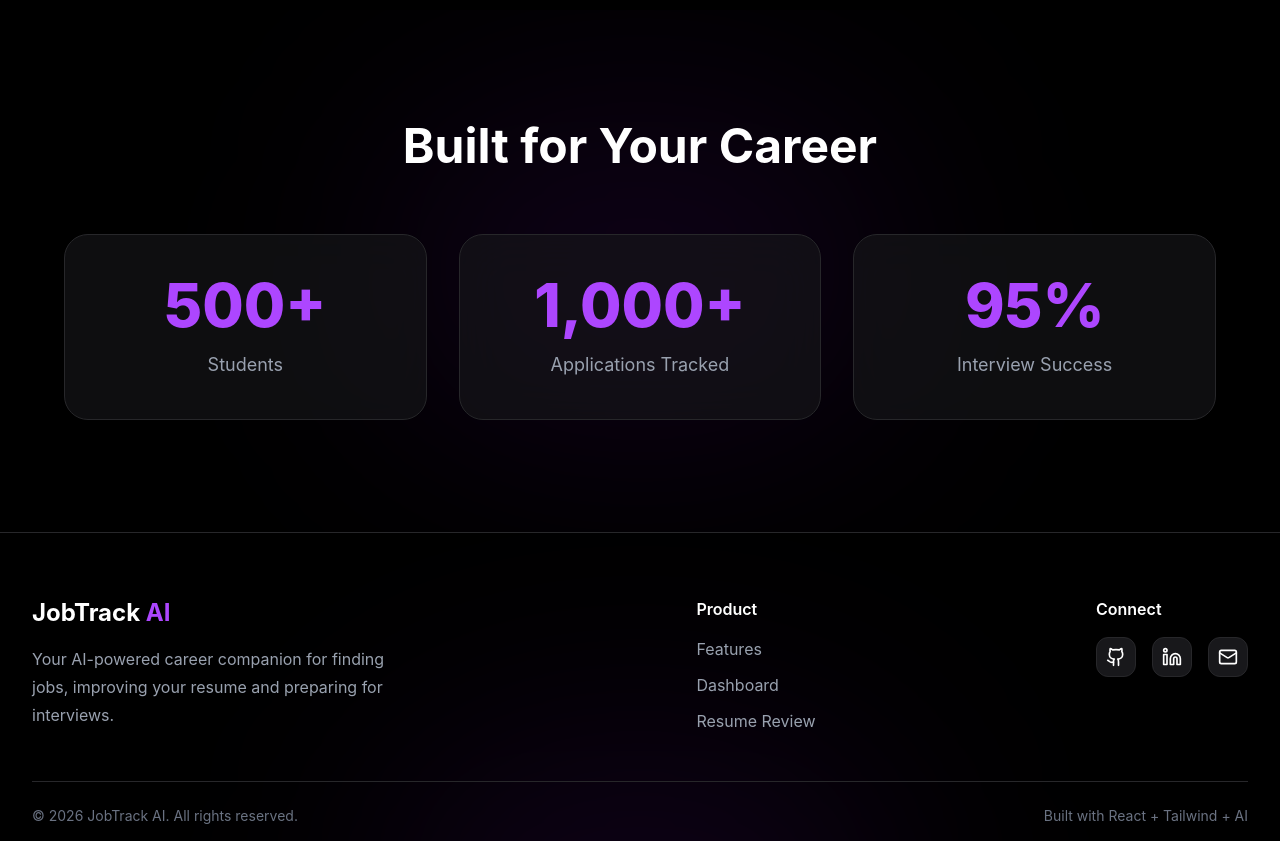
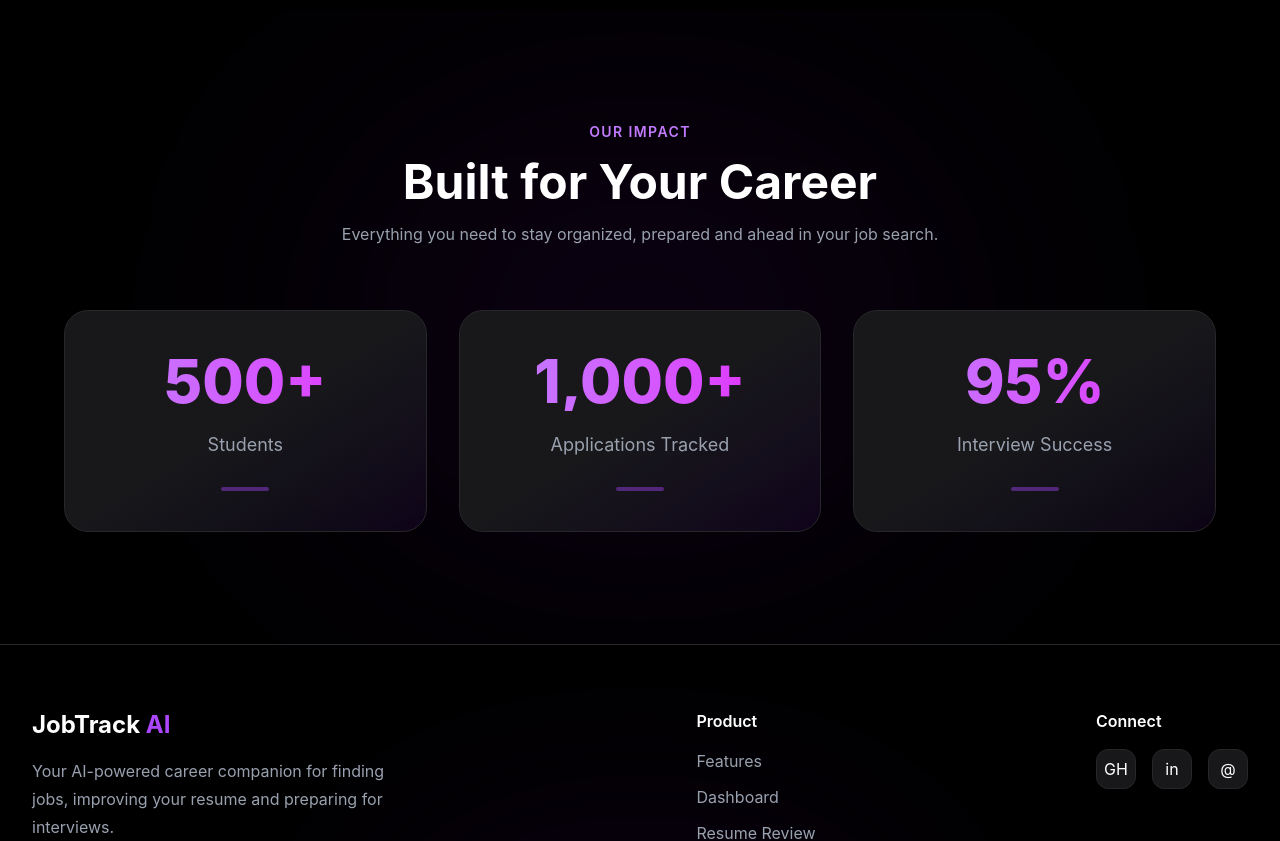
Before and after one commit to Kartik3032/JobTrack-AI, a React (Vite) app in the folder client/: page / in a window 1280 px wide. Shown: the part 1220-2061 px from the top of the page. Built offline with nearby package versions, Linux system fonts and the light colour scheme.

Commit message:
upgrade stats section

```diff
--- a/client/package.json
+++ b/client/package.json
@@ -11,8 +11,8 @@
   },
   "dependencies": {
     "@tailwindcss/vite": "^4.3.3",
-    "framer-motion": "^13.0.0",
-    "lucide-react": "^1.30.0",
+    "framer-motion": "^13.1.0",
+    "lucide-react": "^1.31.0",
     "react": "^19.2.8",
     "react-dom": "^19.2.8",
     "tailwindcss": "^4.3.3"
--- a/client/src/components/Footer.jsx
+++ b/client/src/components/Footer.jsx
@@ -1,11 +1,7 @@
-import { Github, Linkedin, Mail } from "lucide-react";
-import { motion } from "framer-motion";
-
 function Footer() {
     return (
         <footer className="relative bg-black border-t border-zinc-800 text-white overflow-hidden">
 
-            {/* Background Glow */}
             <div className="absolute left-1/2 -bottom-40 -translate-x-1/2 w-[500px] h-[300px] bg-purple-600/10 blur-[120px] rounded-full" />
 
             <div className="relative max-w-7xl mx-auto px-8 py-16">
@@ -24,14 +20,14 @@
                         </p>
                     </div>
 
-                    {/* Links */}
+                    {/* Product */}
                     <div>
                         <h3 className="font-semibold mb-4">
                             Product
                         </h3>
 
                         <div className="flex flex-col gap-3 text-gray-400">
-                            <a href="#" className="hover:text-white transition">
+                            <a href="#features" className="hover:text-white transition">
                                 Features
                             </a>
 
@@ -45,7 +41,7 @@
                         </div>
                     </div>
 
-                    {/* Social */}
+                    {/* Connect */}
                     <div>
                         <h3 className="font-semibold mb-4">
                             Connect
@@ -53,37 +49,34 @@
 
                         <div className="flex gap-4">
 
-                            <motion.a
-                                whileHover={{ y: -4 }}
+                            <a
                                 href="#"
-                                className="w-10 h-10 flex items-center justify-center rounded-xl bg-zinc-900 border border-zinc-800 hover:border-purple-500 transition"
+                                className="w-10 h-10 flex items-center justify-center rounded-xl bg-zinc-900 border border-zinc-800 hover:border-purple-500 hover:text-purple-400 transition"
                             >
-                                <Github size={20} />
-                            </motion.a>
+                                GH
+                            </a>
 
-                            <motion.a
-                                whileHover={{ y: -4 }}
+                            <a
                                 href="#"
-                                className="w-10 h-10 flex items-center justify-center rounded-xl bg-zinc-900 border border-zinc-800 hover:border-purple-500 transition"
+                                className="w-10 h-10 flex items-center justify-center rounded-xl bg-zinc-900 border border-zinc-800 hover:border-purple-500 hover:text-purple-400 transition"
                             >
-                                <Linkedin size={20} />
-                            </motion.a>
+                                in
+                            </a>
 
-                            <motion.a
-                                whileHover={{ y: -4 }}
+                            <a
                                 href="#"
-                                className="w-10 h-10 flex items-center justify-center rounded-xl bg-zinc-900 border border-zinc-800 hover:border-purple-500 transition"
+                                className="w-10 h-10 flex items-center justify-center rounded-xl bg-zinc-900 border border-zinc-800 hover:border-purple-500 hover:text-purple-400 transition"
                             >
-                                <Mail size={20} />
-                            </motion.a>
+                                @
+                            </a>
 
                         </div>
                     </div>
 
                 </div>
 
-                {/* Bottom */}
                 <div className="border-t border-zinc-800 mt-12 pt-6 flex flex-col md:flex-row justify-between gap-3 text-sm text-gray-500">
+
                     <p>
                         © 2026 JobTrack AI. All rights reserved.
                     </p>
@@ -91,6 +84,7 @@
                     <p>
                         Built with React + Tailwind + AI
                     </p>
+
                 </div>
 
             </div>
--- a/client/src/components/Stats.jsx
+++ b/client/src/components/Stats.jsx
@@ -20,32 +20,68 @@
         <section className="relative bg-black text-white py-28 px-8 overflow-hidden">
 
             {/* Background Glow */}
-            <div className="absolute left-1/2 top-1/2 -translate-x-1/2 -translate-y-1/2 w-[500px] h-[300px] bg-purple-600/10 blur-[120px] rounded-full" />
+            <div className="absolute left-1/2 top-1/2 -translate-x-1/2 -translate-y-1/2 w-[600px] h-[350px] bg-purple-600/10 blur-[140px] rounded-full" />
 
             <div className="relative max-w-6xl mx-auto">
 
-                <h2 className="text-4xl md:text-5xl font-bold text-center mb-16">
+                {/* Heading */}
+                <motion.div
+                    initial={{ opacity: 0, y: 20 }}
+                    whileInView={{ opacity: 1, y: 0 }}
+                    transition={{ duration: 0.6 }}
+                    viewport={{ once: true }}
+                    className="text-center mb-16"
+                >
+                    <p className="text-purple-400 font-semibold tracking-widest uppercase text-sm mb-4">
+                        Our Impact
+                    </p>
+
+                    <h2 className="text-4xl md:text-5xl font-bold">
                         Built for Your Career
                     </h2>
 
+                    <p className="text-gray-400 mt-4 max-w-2xl mx-auto">
+                        Everything you need to stay organized, prepared and ahead
+                        in your job search.
+                    </p>
+                </motion.div>
+
+                {/* Stats */}
                 <div className="grid md:grid-cols-3 gap-8">
 
                     {stats.map((stat, index) => (
                         <motion.div
                             key={index}
-                            initial={{ opacity: 0, y: 30 }}
+                            initial={{ opacity: 0, y: 40 }}
                             whileInView={{ opacity: 1, y: 0 }}
-                            transition={{ duration: 0.5, delay: index * 0.15 }}
+                            transition={{
+                                duration: 0.6,
+                                delay: index * 0.15,
+                            }}
                             viewport={{ once: true }}
-                            className="group text-center bg-zinc-900/60 backdrop-blur-xl border border-zinc-800 rounded-3xl p-10 hover:-translate-y-2 hover:border-purple-500 transition-all duration-300 hover:shadow-[0_0_35px_rgba(168,85,247,0.2)]"
+                            className="group relative text-center"
                         >
-                            <h3 className="text-5xl md:text-6xl font-extrabold text-purple-500 group-hover:text-purple-400 transition-colors">
+
+                            {/* Purple Top Glow */}
+                            <div className="absolute inset-x-10 -top-px h-px bg-gradient-to-r from-transparent via-purple-500 to-transparent opacity-0 group-hover:opacity-100 transition-opacity duration-500" />
+
+                            {/* Card */}
+                            <div className="relative bg-gradient-to-br from-zinc-900 via-zinc-900 to-purple-950/20 backdrop-blur-xl border border-zinc-800 rounded-3xl p-10 transition-all duration-300 hover:-translate-y-3 hover:border-purple-500/60 hover:shadow-[0_0_45px_rgba(168,85,247,0.18)]">
+
+                                {/* Number */}
+                                <h3 className="text-5xl md:text-6xl font-extrabold bg-gradient-to-r from-purple-400 to-fuchsia-500 bg-clip-text text-transparent">
                                     {stat.value}
                                 </h3>
 
-                            <p className="mt-4 text-gray-400 text-lg">
+                                {/* Label */}
+                                <p className="mt-5 text-gray-400 text-lg">
                                     {stat.label}
                                 </p>
+
+                                {/* Bottom Glow */}
+                                <div className="mx-auto mt-7 w-12 h-1 rounded-full bg-purple-500/40 group-hover:w-20 group-hover:bg-purple-500 transition-all duration-300" />
+
+                            </div>
                         </motion.div>
                     ))}
 
--- /dev/null
+++ b/package.json
@@ -0,0 +1,6 @@
+{
+  "dependencies": {
+    "framer-motion": "^13.1.0",
+    "lucide-react": "^1.31.0"
+  }
+}
```
Also changed, not shown: 2 other files (tests, documents, lock files or other folders). Lines whose indentation alone changed are shown as unchanged.
